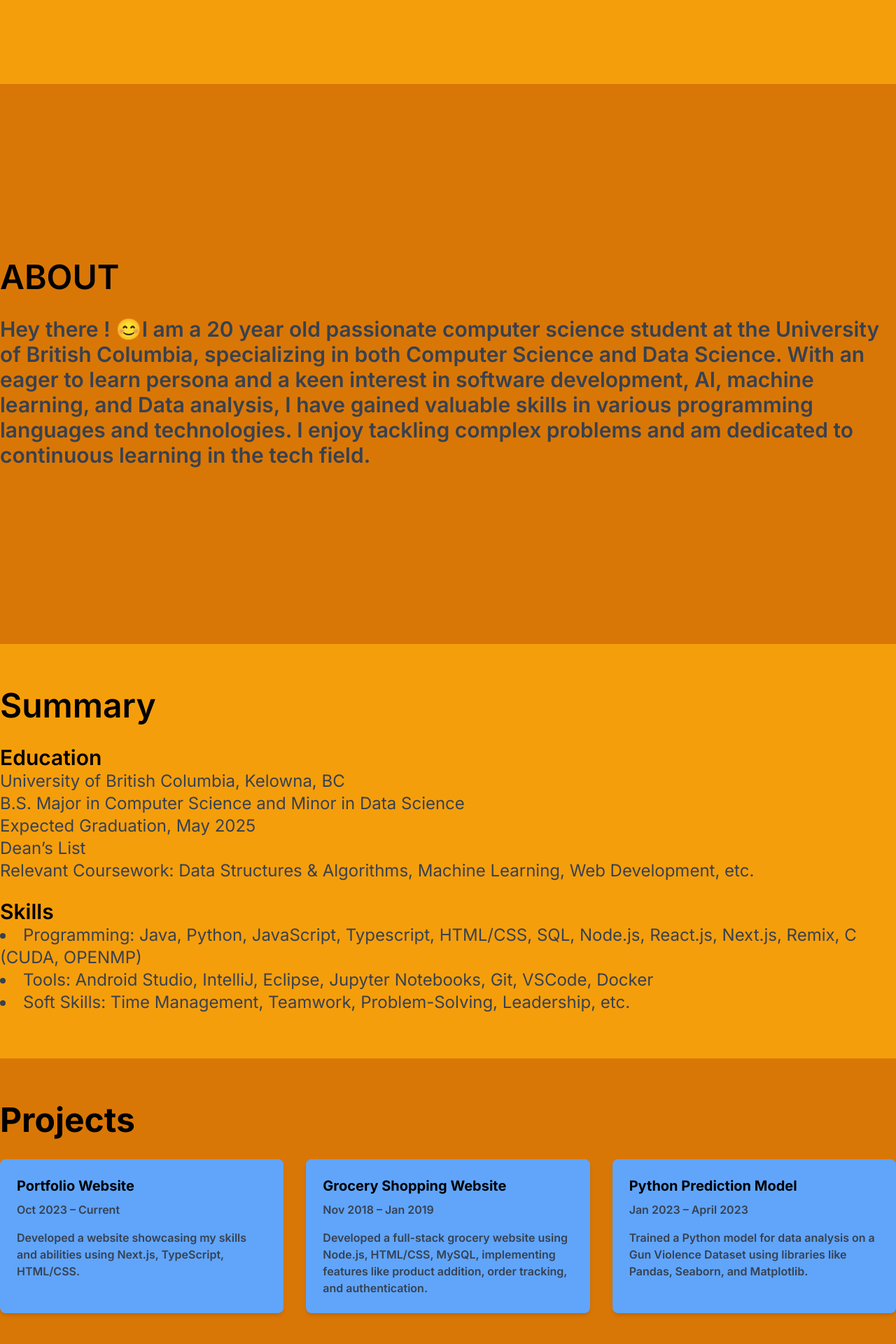
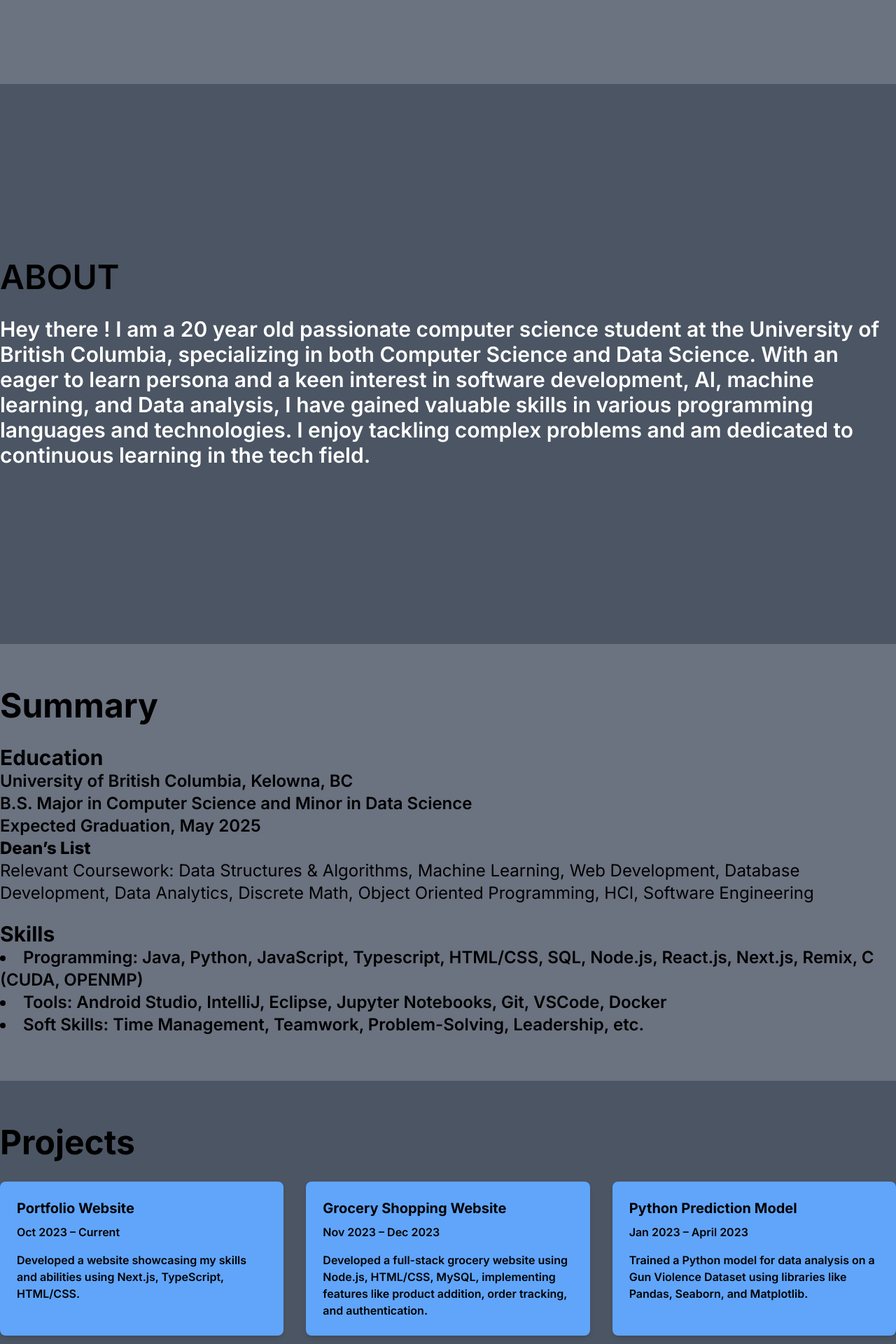
Before and after one commit to OM200401/OM200401.github.io, a Next.js app: page / in a window 1280 px wide. Shown: the part 760-2680 px from the top of the page at 70% size. Built offline with nearby package versions, Linux system fonts and the light colour scheme.

Commit message:
changed CSS for BG

```diff
--- a/src/app/components/Navbar.tsx
+++ b/src/app/components/Navbar.tsx
@@ -35,10 +35,10 @@ const Navbar = () => {
   ];
 
   return (
-    <div className="flex justify-between items-center w-full h-20 px-4 text-black bg-blue-200 sticky nav">
+    <div className="flex justify-between items-center w-full h-20 px-4 text-black bg-blue-500 sticky nav">
       <div>
         {/* <h1 className="text-5xl font-signature ml-2"><a className="link-underline hover:transition ease-in-out delay-150 hover:underline hover:decoration-solid" href="">Logo</a></h1> */}
-        <h1 className="text-5xl font-signature ml-2">
+        <h1 className="text-5xl font-serif ml-2">
           <a
             className="link-underline link-underline-black"
             href=""
@@ -54,7 +54,7 @@ const Navbar = () => {
         {links.map(({ id, link }) => (
           <li
             key={id}
-            className="nav-links px-4 cursor-pointer capitalize font-medium text-neutral-950 hover:scale-105 hover:text-white duration-200 link-underline"
+            className="nav-links px-4 cursor-pointer capitalize font-semibold font-serif text-neutral-950 hover:scale-105 hover:text-white duration-200 link-underline"
           >
             <a onClick={() => setNav(!nav)} href={`#${link}`}>
               {link}
--- a/src/app/page.tsx
+++ b/src/app/page.tsx
@@ -3,32 +3,11 @@ import Image from 'next/image';
 export default function Home() {
   return (
     <div>
-    {/* <div className="grid justify-center items-center h-screen bg-cyan-700">
-      <section id='1' >
-        <div className='flex flex-col items-center'>
-          <div className='relative'>
-            <div className="relative top-20 left-80 mt-5 mr-4 w-fit h-fit overflow-hidden rounded-full">
-              <Image
-                src="/profile.jpg"
-                alt="Picture of the author"
-                width={400}
-                height={400}
-              />
-            </div>
-          </div>
-          <div className='text-black mt-14 w-0'>
-            <p className='text-7xl font-semibold font-sans text'>
-              Om Mistry
-            </p>
-          </div>
-        </div>
-      </section>
-    </div> */}
-    <section id='1' className="grid grid-cols-1 md:grid-cols-2 h-screen bg-amber-500">
+    <section id='1' className="grid grid-cols-1 md:grid-cols-2 h-screen bg-gray-500">
         {/* Left side */}
         <div className="flex justify-center items-center">
           <div className='text-black'>
-            <p className='text-7xl font-semibold font-sans'>
+            <p className='text-7xl font-semibold font-serif'>
               Om Mistry
             </p>
             <p className='text-xl font-semibold font-serif'>
@@ -50,68 +29,69 @@ export default function Home() {
         </div>
       </section>
 
-      <section id='2' className="grid justify-center items-center h-screen bg-amber-600">
+      <section id='2' className="grid justify-center items-center h-screen bg-gray-600">
         <div className='container mx-auto'>
           <h2 className='text-5xl font-semibold mb-8'>ABOUT</h2>
-          <p className='text-3xl text-gray-700 font-semibold'>
-            Hey there ! 😊I am a 20 year old passionate computer science student at the University of British Columbia, specializing in both Computer Science and Data Science.
+          <p className='text-3xl text-white font-semibold'>
+            Hey there ! I am a 20 year old passionate computer science student at the University of British Columbia, specializing in both Computer Science and Data Science.
             With an eager to learn persona and a keen interest in software development, AI, machine learning, and Data analysis, I have gained valuable skills in various programming languages and technologies. I enjoy tackling complex problems and am dedicated to continuous learning in the tech field.
           </p>
         </div>
       </section>
 
-      <section id='3' className="py-16 bg-amber-500">
+      <section id='3' className="py-16 bg-gray-500">
         <div className='container mx-auto'>
-          <h2 className='text-5xl font-semibold mb-8'>Summary</h2>
+          <h2 className='text-5xl font-bold mb-8'>Summary</h2>
           <div className="grid grid-cols-1 gap-6">
             <div>
-              <h3 className="text-3xl font-semibold">Education</h3>
-              <p className="text-gray-700 text-2xl">
+              <h3 className="text-3xl font-bold">Education</h3>
+              <p className="text-black font-semibold text-2xl">
                 University of British Columbia, Kelowna, BC <br />
                 B.S. Major in Computer Science and Minor in Data Science <br />
                 Expected Graduation, May 2025
               </p>
-              <p className="text-gray-700 text-2xl"> Dean’s List</p>
-              <p className="text-gray-700 text-2xl">
-                Relevant Coursework: Data Structures & Algorithms, Machine Learning, Web Development, etc.
+              <p className="text-black font-extrabold text-2xl"> Dean’s List</p>
+              <p className="text-black text-2xl">
+                Relevant Coursework: Data Structures & Algorithms, Machine Learning, Web Development, Database Development, Data Analytics,
+                Discrete Math, Object Oriented Programming, HCI, Software Engineering
               </p>
             </div>
             <div>
-              <h3 className="text-3xl font-semibold">Skills</h3>
-              <ul className="list-disc list-inside text-gray-700">
-                <li className='text-2xl'>Programming: Java, Python, JavaScript, Typescript, HTML/CSS, SQL, Node.js, React.js, Next.js, Remix, C (CUDA, OPENMP)</li>
-                <li className='text-2xl'>Tools: Android Studio, IntelliJ, Eclipse, Jupyter Notebooks, Git, VSCode, Docker</li>
-                <li className='text-2xl'>Soft Skills: Time Management, Teamwork, Problem-Solving, Leadership, etc.</li>
+              <h3 className="text-3xl font-bold">Skills</h3>
+              <ul className="list-disc list-inside text-black">
+                <li className='text-2xl font-semibold '>Programming: Java, Python, JavaScript, Typescript, HTML/CSS, SQL, Node.js, React.js, Next.js, Remix, C (CUDA, OPENMP)</li>
+                <li className='text-2xl font-semibold'>Tools: Android Studio, IntelliJ, Eclipse, Jupyter Notebooks, Git, VSCode, Docker</li>
+                <li className='text-2xl font-semibold'>Soft Skills: Time Management, Teamwork, Problem-Solving, Leadership, etc.</li>
               </ul>
             </div>
           </div>
         </div>
       </section>
 
-      <section id='4' className="py-16 bg-amber-600">
+      <section id='4' className="py-16 bg-gray-600">
         <div className='container mx-auto'>
           <h2 className='text-5xl font-bold mb-8'>Projects</h2>
           <div className="grid grid-cols-1 md:grid-cols-2 lg:grid-cols-3 gap-8">
-            <div className="bg-blue-400 p-6 rounded-lg shadow-md transform transition-transform hover:scale-105">
+            <div className=" bg-blue-400 p-6 rounded-lg shadow-md transform transition-transform hover:scale-105">
               <h3 className="text-xl font-bold mb-2">Portfolio Website</h3>
-              <p className="text-gray-700 mb-4 font-semibold">Oct 2023 – Current</p>
-              <p className="text-gray-700 font-semibold">
+              <p className="text-black mb-4 font-semibold">Oct 2023 – Current</p>
+              <p className="text-black font-semibold">
                 Developed a website showcasing my skills and abilities using Next.js, TypeScript, HTML/CSS.
               </p>
             </div>
 
             <div className="bg-blue-400 p-6 rounded-lg shadow-md transform transition-transform hover:scale-105">
               <h3 className="text-xl font-bold mb-2">Grocery Shopping Website</h3>
-              <p className="text-gray-700 mb-4 font-semibold">Nov 2018 – Jan 2019</p>
-              <p className="text-gray-700 font-semibold">
+              <p className="text-black mb-4 font-semibold">Nov 2023 – Dec 2023</p>
+              <p className="text-black font-semibold">
                 Developed a full-stack grocery website using Node.js, HTML/CSS, MySQL, implementing features like product addition, order tracking, and authentication.
               </p>
             </div>
 
             <div className="bg-blue-400 p-6 rounded-lg shadow-md transform transition-transform hover:scale-105">
               <h3 className="text-xl font-bold mb-2">Python Prediction Model</h3>
-              <p className="text-gray-700 mb-4 font-semibold">Jan 2023 – April 2023</p>
-              <p className="text-gray-700 font-semibold">
+              <p className="text-black mb-4 font-semibold">Jan 2023 – April 2023</p>
+              <p className="text-black font-semibold">
                 Trained a Python model for data analysis on a Gun Violence Dataset using libraries like Pandas, Seaborn, and Matplotlib.
               </p>
             </div>
@@ -121,30 +101,30 @@ export default function Home() {
         </div>
       </section>
 
-      <section id='5' className="bg-amber-500 py-16">
+      <section id='5' className="bg-gray-500 py-16">
         <div className='container mx-auto'>
           <h2 className='text-5xl font-semibold mb-8'>Experience</h2>
           <div className="grid gap-8">
             <div>
               <h3 className="text-3xl font-semibold">University of British Columbia</h3>
-              <p className="text-gray-700 font-semibold text-2xl">Collegia Assistant | Aug 2023 – Current</p>
-              <ul className="list-disc list-inside text-gray-700">
+              <p className="text-black font-semibold text-2xl">Collegia Assistant | Aug 2023 – Current</p>
+              <ul className="list-disc list-inside text-black font-medium">
                 <li>Managed collegium space and organized monthly events for students.</li>
                 <li>Organizing monthly events for student to participate in and meet other peers</li>
               </ul>
             </div>
             <div>
               <h3 className="text-3xl font-semibold">University of British Columbia</h3>
-              <p className="text-gray-700 font-semibold text-2xl">Software Developer Intern | May 2023 – Current</p>
-              <ul className="list-disc list-inside text-gray-700">
+              <p className="text-black font-semibold text-2xl">Software Developer Intern | May 2023 – Current</p>
+              <ul className="list-disc list-inside text-black font-medium">
                 <li>Managed a Web-App Project under my Professor as the Team Leader to develop a tool for students to be able to register into courses including other features</li>
                 <li>Developed the user interface using Typescript, Tailwind CSS in the Remix framework and authentication using remix-auth package</li>
               </ul>
             </div>
             <div>
               <h3 className="text-3xl font-semibold">University of British Columbia</h3>
-              <p className="text-gray-700 font-semibold text-2xl">Orientation Leader | Aug 2023 – Sept 2023</p>
-              <ul className="list-disc list-inside text-gray-700">
+              <p className="text-black font-semibold text-2xl">Orientation Leader | Aug 2023 – Sept 2023</p>
+              <ul className="list-disc list-inside text-black font-medium">
                 <li>Led new students through a series of events and games to introduce them to their new campus and university</li>
                 <li>Gave a campus tour to all the students while introducing the different resources available to them on campus</li>
               </ul>
@@ -153,7 +133,7 @@ export default function Home() {
         </div>
       </section>
 
-      <section id='6' className="py-16 bg-amber-600">
+      <section id='6' className="py-16 bg-gray-600">
         <div className='container mx-auto'>
           <h2 className='text-4xl font-semibold mb-8'>Contact</h2>
           <div className="grid grid-cols-1 md:grid-cols-2 gap-6">
```
Also changed, not shown: 1 other file (tests, documents, lock files or other folders).
